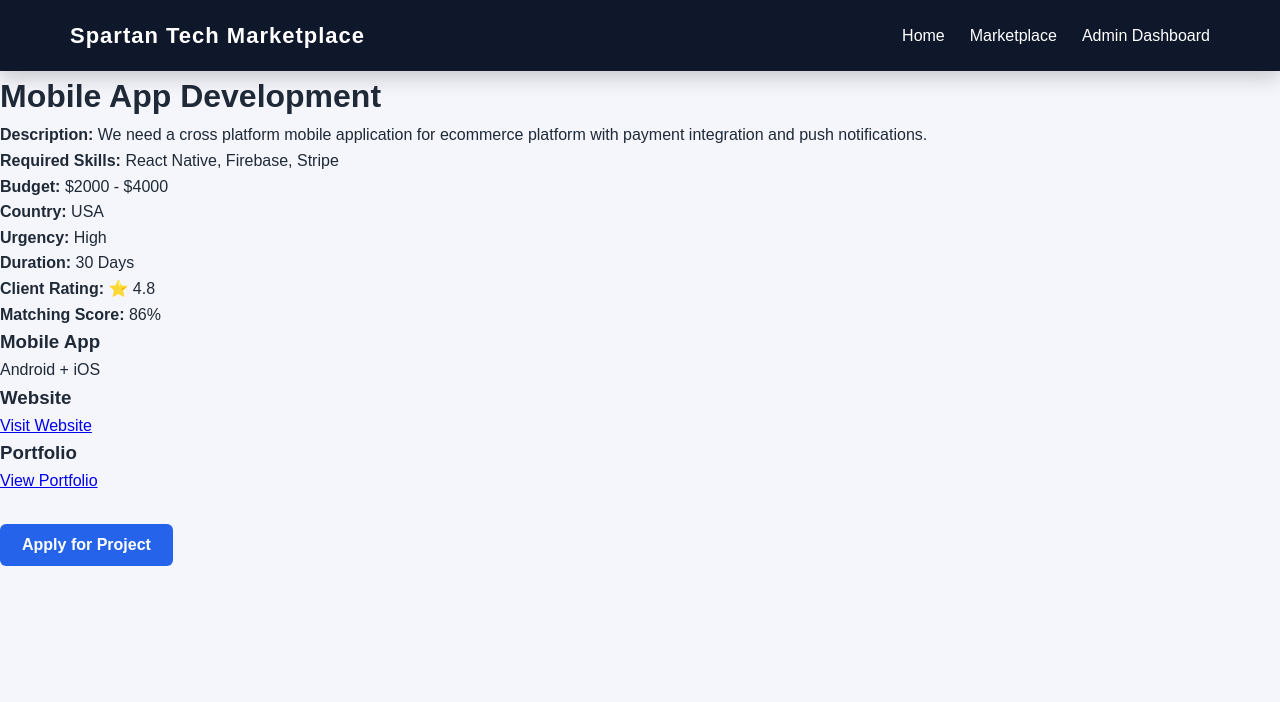
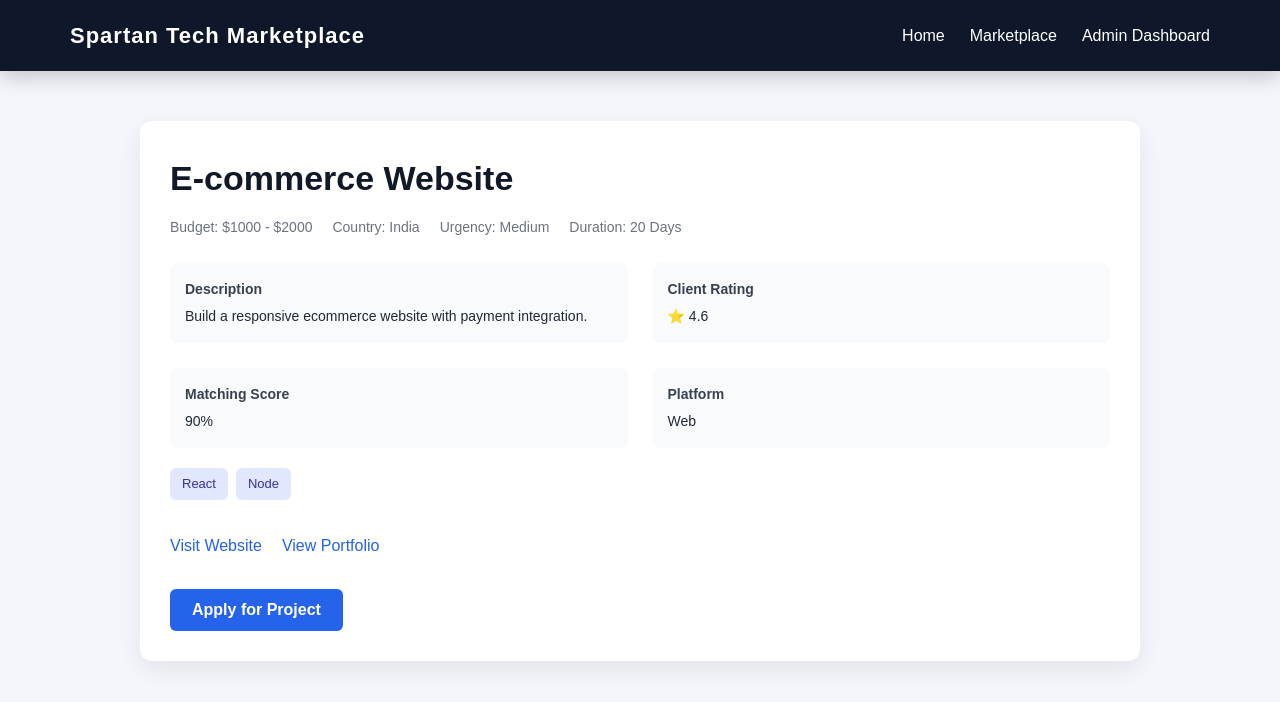
Before and after one commit to Sneha-Thakor/SmartWork-Marketplace, a React app in the folder Frontend/: page /project/1 in a window 1280 px wide. Shown: the top 702 px of the page. Built offline with nearby package versions, Linux system fonts and the light colour scheme; the HTML template or start-up script is replaced by a standard one.

Commit message:
Frontendd

```diff
--- a/Frontend/src/App.jsx
+++ b/Frontend/src/App.jsx
@@ -9,7 +9,7 @@ import ProjectDetails from "./pages/ProjectDetails";
 import AdminDashboard from "./pages/AdminDashboard";
 
 /* NEW PAGES */
-import ApplyProject from "./pages/ApplyProject";
+import ApplyProject from "./pages/ApplyProject"
 import ApplicationStatus from "./pages/ApplicationStatus";
 import DeveloperRegister from "./pages/DeveloperRegister";
 import PostProject from "./pages/PostProject";
@@ -38,7 +38,7 @@ function App() {
         <Route path="/project/:id" element={<ProjectDetails />} />
 
         {/* APPLY PROJECT */}
-        <Route path="/apply/:id" element={<ApplyProject />} />
+        <Route path="/apply/:id" element={<ApplyProject/>} />
 
         {/* ADMIN DASHBOARD */}
         <Route path="/admin" element={<AdminDashboard />} />
--- a/Frontend/src/data/projects.js
+++ b/Frontend/src/data/projects.js
@@ -1,24 +1,48 @@
 const projects = [
 
 {
+id:1,
 title:"E-commerce Website",
+description:"Build a responsive ecommerce website with payment integration.",
 skills:["React","Node"],
-budget:1000,
-country:"India"
+budget:"$1000 - $2000",
+country:"India",
+urgency:"Medium",
+duration:"20 Days",
+rating:4.6,
+platform:"Web",
+website:"https://example.com",
+portfolio:"https://github.com"
 },
 
 {
+id:2,
 title:"Mobile App Development",
+description:"Cross platform mobile application for ecommerce with payment integration.",
 skills:["Flutter","Firebase"],
-budget:2000,
-country:"USA"
+budget:"$2000 - $4000",
+country:"USA",
+urgency:"High",
+duration:"30 Days",
+rating:4.8,
+platform:"Android + iOS",
+website:"https://example.com",
+portfolio:"https://github.com"
 },
 
 {
+id:3,
 title:"Portfolio Website",
+description:"Personal portfolio website with modern UI.",
 skills:["HTML","CSS","JS"],
-budget:500,
-country:"UK"
+budget:"$500 - $800",
+country:"UK",
+urgency:"Low",
+duration:"10 Days",
+rating:4.5,
+platform:"Web",
+website:"https://example.com",
+portfolio:"https://github.com"
 }
 
 ]
--- a/Frontend/src/pages/ApplyProject.jsx
+++ b/Frontend/src/pages/ApplyProject.jsx
@@ -1,49 +1,63 @@
+import { useParams } from "react-router-dom"
 import { useState } from "react"
+import projects from "../data/projects"
 
 function ApplyProject(){
 
+const { id } = useParams()
+
+const project = projects.find(p => p.id === Number(id))
+
 const [proposal,setProposal] = useState("")
 const [days,setDays] = useState("")
+const [portfolio,setPortfolio] = useState("")
 
 function handleSubmit(e){
-
 e.preventDefault()
-
-alert("Application Submitted Successfully!")
-
-setProposal("")
-setDays("")
-
+alert("Application Submitted Successfully 🚀")
 }
 
 return(
 
-<div className="container">
+<div className="apply-container">
 
-<h1>Apply to Project</h1>
+<h2>Apply for: {project.title}</h2>
 
-<div className="apply-form">
+<form className="apply-form" onSubmit={handleSubmit}>
 
-<form onSubmit={handleSubmit}>
+<label>Proposal / Cover Letter</label>
 
 <textarea
-placeholder="Write your proposal..."
+placeholder="Describe how you will complete this project..."
 value={proposal}
 onChange={(e)=>setProposal(e.target.value)}
+required
 />
+
+<label>Expected Delivery Days</label>
 
 <input
 type="number"
-placeholder="Expected Delivery Days"
+placeholder="Enter days"
 value={days}
 onChange={(e)=>setDays(e.target.value)}
+required
 />
 
-<button type="submit">Submit Application</button>
+<label>Portfolio Link (Optional)</label>
+
+<input
+type="text"
+placeholder="https://yourportfolio.com"
+value={portfolio}
+onChange={(e)=>setPortfolio(e.target.value)}
+/>
+
+<button type="submit" className="submit-btn">
+Submit Application
+</button>
 
 </form>
-
-</div>
 
 </div>
 
--- a/Frontend/src/pages/ProjectDetails.jsx
+++ b/Frontend/src/pages/ProjectDetails.jsx
@@ -1,79 +1,73 @@
 import { useParams } from "react-router-dom"
+import projects from "../data/projects"
 
 function ProjectDetails(){
 
-const {id} = useParams()
+const { id } = useParams()
 
-/* Example Project Data */
+const project = projects.find(p => p.id === Number(id))
 
-const project = {
-title:"Mobile App Development",
-description:"We need a cross platform mobile application for ecommerce platform with payment integration and push notifications.",
-skills:["React Native","Firebase","Stripe"],
-budget:"$2000 - $4000",
-country:"USA",
-urgency:"High",
-duration:"30 Days",
-clientRating:"4.8",
-matchingScore:"86%",
-portfolio:"https://example-portfolio.com",
-website:"https://example-project.com",
-mobileApp:"Android + iOS"
+if(!project){
+return <h2>Project not found</h2>
 }
 
 return(
 
 <div className="project-details-container">
 
-<h1 className="project-title-big">{project.title}</h1>
+<div className="project-header">
+<h1>{project.title}</h1>
 
-<div className="project-info-box">
-
-<p className="project-meta"><b>Description:</b> {project.description}</p>
-
-<p className="project-meta"><b>Required Skills:</b> {project.skills.join(", ")}</p>
-
-<p className="project-meta"><b>Budget:</b> {project.budget}</p>
-
-<p className="project-meta"><b>Country:</b> {project.country}</p>
-
-<p className="project-meta"><b>Urgency:</b> {project.urgency}</p>
-
-<p className="project-meta"><b>Duration:</b> {project.duration}</p>
-
-<p className="project-meta"><b>Client Rating:</b> ⭐ {project.clientRating}</p>
-
-<p className="project-meta"><b>Matching Score:</b> {project.matchingScore}</p>
-
-{/* Mobile App Section */}
-
-<div className="project-section">
-
-<h3>Mobile App</h3>
-
-<p>{project.mobileApp}</p>
+<div className="project-meta">
+<span>Budget: {project.budget}</span>
+<span>Country: {project.country}</span>
+<span>Urgency: {project.urgency}</span>
+<span>Duration: {project.duration}</span>
+</div>
 
 </div>
 
-{/* Website Section */}
+<div className="project-grid">
 
-<div className="project-section">
+<div className="project-box">
+<strong>Description</strong>
+<p>{project.description}</p>
+</div>
 
-<h3>Website</h3>
+<div className="project-box">
+<strong>Client Rating</strong>
+<p>⭐ {project.rating}</p>
+</div>
 
-<a href={project.website} target="_blank">
+<div className="project-box">
+<strong>Matching Score</strong>
+<p>{Math.floor(Math.random()*20)+80}%</p>
+</div>
+
+<div className="project-box">
+<strong>Platform</strong>
+<p>{project.platform}</p>
+</div>
+
+</div>
+
+<div className="skill-tags">
+
+{project.skills.map((skill,index)=>(
+<span className="skill-tag" key={index}>
+{skill}
+</span>
+))}
+
+</div>
+
+<div className="project-links">
+
+<a href={project.website} target="_blank" rel="noopener noreferrer">
 Visit Website
 </a>
 
-</div>
-
-{/* Portfolio Section */}
-
-<div className="project-section">
-
-<h3>Portfolio</h3>
-
-<a href={project.portfolio} target="_blank">
+<a href={project.portfolio} target="_blank" rel="noopener noreferrer">
 View Portfolio
 </a>
 
@@ -85,8 +79,6 @@ Apply for Project
 
 </div>
 
-</div>
-
 )
 
 }
--- a/Frontend/src/styles.css
+++ b/Frontend/src/styles.css
@@ -161,30 +161,112 @@ margin:5px 0;
 color:#555;
 }
 
-/* ================= PROJECT DETAILS ================= */
+/* ================= PROJECT DETAILS PAGE ================= */
 
-.project-details{
-max-width:900px;
-margin:auto;
-padding:60px;
+.project-details-container{
+max-width:1000px;
+margin:50px auto;
+padding:30px;
+background:white;
+border-radius:12px;
+box-shadow:0 8px 25px rgba(0,0,0,0.08);
 }
 
-.project-details h1{
-margin-bottom:20px;
+.project-header{
+margin-bottom:25px;
 }
 
-.project-info{
-background:white;
-padding:30px;
-border-radius:12px;
-box-shadow:0 6px 20px rgba(0,0,0,0.08);
+.project-header h1{
+font-size:34px;
+margin-bottom:10px;
+color:#111827;
+}
+
+.project-meta{
+display:flex;
+gap:20px;
+flex-wrap:wrap;
+margin-top:10px;
+font-size:14px;
+color:#6b7280;
+}
+
+.project-grid{
+display:grid;
+grid-template-columns:1fr 1fr;
+gap:20px;
+margin-top:25px;
+}
+
+.project-box{
+background:#f9fafb;
+padding:15px;
+border-radius:8px;
+font-size:14px;
+}
+
+.project-box strong{
+display:block;
+color:#374151;
+margin-bottom:5px;
+}
+
+/* SKILLS */
+
+.skill-tags{
 margin-top:20px;
 }
 
-.project-info p{
-margin:10px 0;
-font-size:15px;
+.skill-tag{
+display:inline-block;
+background:#e0e7ff;
+color:#3730a3;
+padding:6px 12px;
+border-radius:6px;
+font-size:13px;
+margin-right:8px;
+margin-bottom:8px;
 }
+
+/* LINKS */
+
+.project-links{
+margin-top:25px;
+}
+
+.project-links a{
+display:inline-block;
+margin-right:20px;
+color:#2563eb;
+font-weight:500;
+text-decoration:none;
+}
+
+.project-links a:hover{
+text-decoration:underline;
+}
+
+/* APPLY BUTTON */
+
+.apply-btn{
+margin-top:30px;
+background:#2563eb;
+color:white;
+padding:14px 28px;
+border:none;
+border-radius:8px;
+font-size:16px;
+font-weight:600;
+cursor:pointer;
+transition:0.2s;
+}
+
+.apply-btn:hover{
+background:#1d4ed8;
+transform:translateY(-2px);
+}
+
+
 
 /* ================= APPLY PROJECT ================= */
 
```
